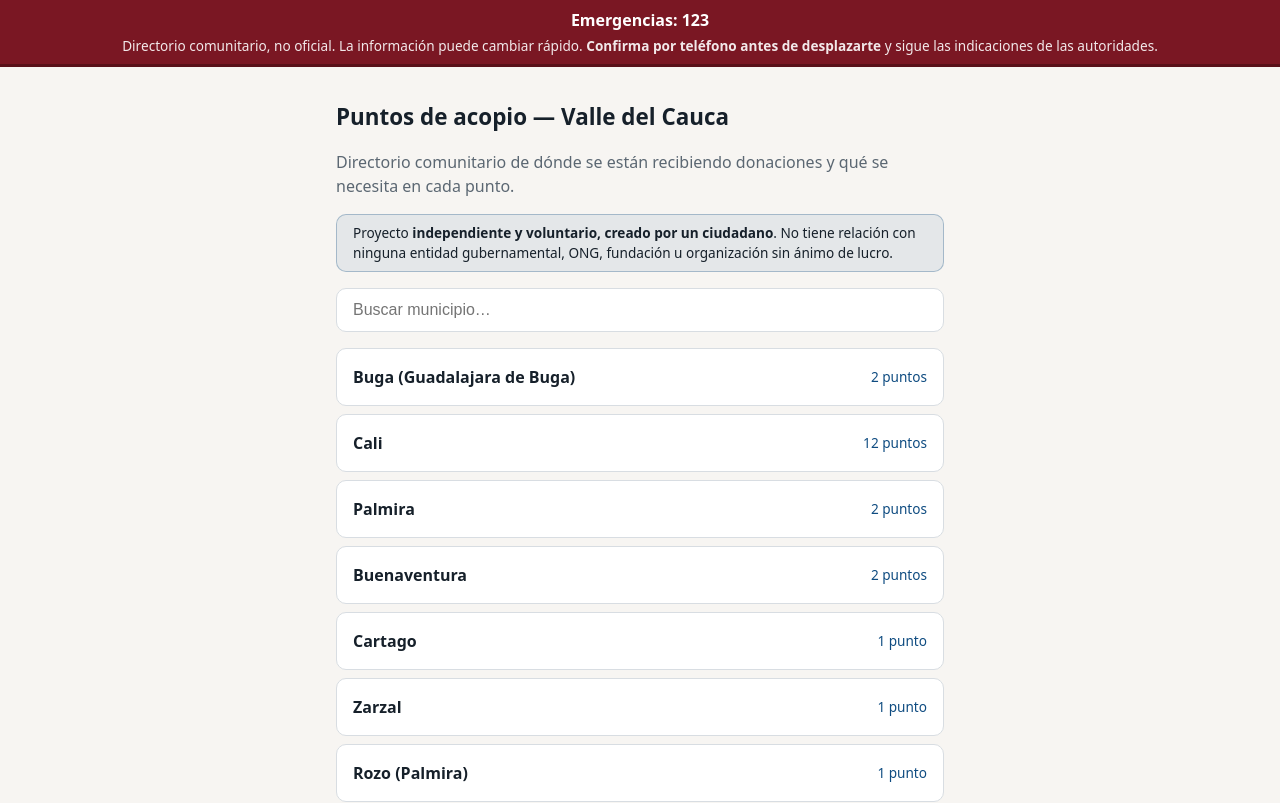
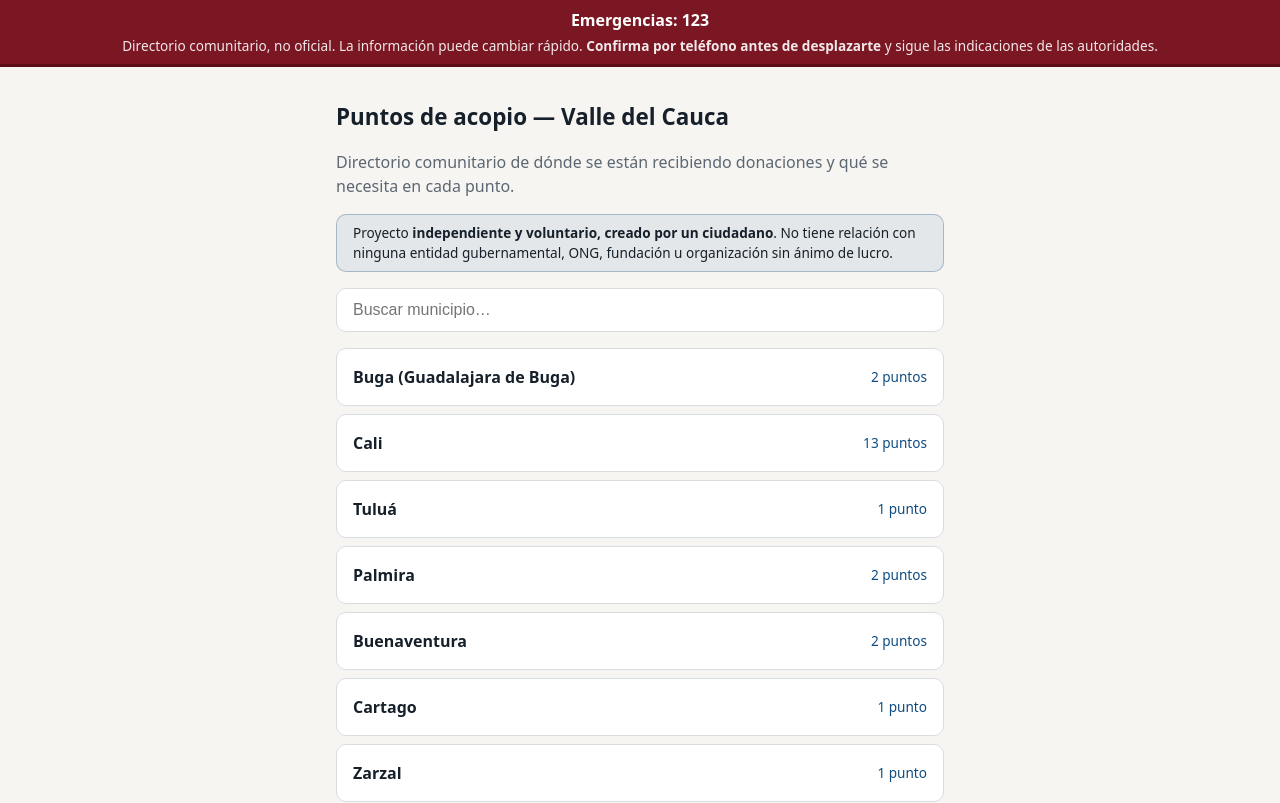
Before and after one commit to juanjosec5/donde-ayudo-valle, a Vue app: page / in a window 1280 px wide. Shown: the top 803 px of the page. Built offline with nearby package versions, Linux system fonts and the light colour scheme.

Commit message:
Add first Tuluá point and Colegio Bolívar in Cali
- Tuluá (first point): Plaza Cívica Boyacá (parque entre Calle 26 con
  Carrera 25, Barrio Centro)
- Cali: Colegio Bolívar (Calle 5 #122-21, Barrio Pance, 7:00 a.m.–4:00 p.m.)

Co-Authored-By: Claude Sonnet 5 <noreply@anthropic.com>

```diff
--- a/src/data/index.ts
+++ b/src/data/index.ts
@@ -9,6 +9,7 @@ import { buenaventura } from './puntos/buenaventura'
 import { rozo } from './puntos/rozo'
 import { laUnion } from './puntos/laUnion'
 import { bogota } from './puntos/bogota'
+import { tulua } from './puntos/tulua'
 
 // "actualizado" se estampa con la fecha/hora real por un hook pre-commit
 // (scripts/stamp-actualizado.js) cada vez que se modifica un archivo de
@@ -23,6 +24,7 @@ export const puntos: PuntoAcopio[] = [
   ...rozo,
   ...laUnion,
   ...bogota,
+  ...tulua,
 ]
 
 export function puntosPorMunicipio(slug: string): PuntoAcopio[] {
--- a/src/data/puntos/cali.ts
+++ b/src/data/puntos/cali.ts
@@ -11,7 +11,7 @@ export const cali: PuntoAcopio[] = [
     horario: 'Sin horario definido',
     contactos: [{ tipo: 'instagram', valor: 'alcaldiadecali' }],
     necesita: necesidadesGenericas,
-    actualizado: '2026-08-11T19:40:07.030Z',
+    actualizado: '2026-08-11T19:46:14.624Z',
     verificadoPor: undefined,
     activo: true,
   },
@@ -23,7 +23,7 @@ export const cali: PuntoAcopio[] = [
     horario: 'Sin horario definido',
     contactos: [],
     necesita: necesidadesGenericas,
-    actualizado: '2026-08-11T19:40:07.030Z',
+    actualizado: '2026-08-11T19:46:14.624Z',
     verificadoPor: undefined,
     activo: true,
   },
@@ -35,7 +35,7 @@ export const cali: PuntoAcopio[] = [
     horario: 'Sin horario definido',
     contactos: [],
     necesita: necesidadesGenericas,
-    actualizado: '2026-08-11T19:40:07.030Z',
+    actualizado: '2026-08-11T19:46:14.624Z',
     verificadoPor: undefined,
     activo: true,
   },
@@ -47,7 +47,7 @@ export const cali: PuntoAcopio[] = [
     horario: 'Sin horario definido',
     contactos: [],
     necesita: necesidadesGenericas,
-    actualizado: '2026-08-11T19:40:07.030Z',
+    actualizado: '2026-08-11T19:46:14.624Z',
     verificadoPor: undefined,
     activo: true,
   },
@@ -59,7 +59,7 @@ export const cali: PuntoAcopio[] = [
     horario: 'Sin horario definido',
     contactos: [],
     necesita: necesidadesGenericas,
-    actualizado: '2026-08-11T19:40:07.030Z',
+    actualizado: '2026-08-11T19:46:14.624Z',
     verificadoPor: undefined,
     activo: true,
   },
@@ -72,7 +72,7 @@ export const cali: PuntoAcopio[] = [
     horario: 'Sin horario definido',
     contactos: [],
     necesita: necesidadesGenericas,
-    actualizado: '2026-08-11T19:40:07.030Z',
+    actualizado: '2026-08-11T19:46:14.624Z',
     verificadoPor: undefined,
     activo: true,
   },
@@ -85,7 +85,7 @@ export const cali: PuntoAcopio[] = [
     horario: 'Sin horario definido',
     contactos: [],
     necesita: necesidadesGenericas,
-    actualizado: '2026-08-11T19:40:07.030Z',
+    actualizado: '2026-08-11T19:46:14.624Z',
     verificadoPor: undefined,
     activo: true,
   },
@@ -98,7 +98,7 @@ export const cali: PuntoAcopio[] = [
     horario: 'Sin horario definido',
     contactos: [],
     necesita: necesidadesGenericas,
-    actualizado: '2026-08-11T19:40:07.030Z',
+    actualizado: '2026-08-11T19:46:14.624Z',
     verificadoPor: undefined,
     activo: true,
   },
@@ -110,7 +110,7 @@ export const cali: PuntoAcopio[] = [
     horario: 'Sin horario definido',
     contactos: [],
     necesita: necesidadesGenericas,
-    actualizado: '2026-08-11T19:40:07.030Z',
+    actualizado: '2026-08-11T19:46:14.624Z',
     verificadoPor: undefined,
     activo: true,
   },
@@ -122,7 +122,7 @@ export const cali: PuntoAcopio[] = [
     horario: 'Sin horario definido',
     contactos: [],
     necesita: necesidadesGenericas,
-    actualizado: '2026-08-11T19:40:07.030Z',
+    actualizado: '2026-08-11T19:46:14.624Z',
     verificadoPor: undefined,
     activo: true,
   },
@@ -134,7 +134,7 @@ export const cali: PuntoAcopio[] = [
     horario: 'Sin horario definido',
     contactos: [],
     necesita: necesidadesGenericas,
-    actualizado: '2026-08-11T19:40:07.030Z',
+    actualizado: '2026-08-11T19:46:14.624Z',
     verificadoPor: undefined,
     activo: true,
   },
@@ -147,7 +147,20 @@ export const cali: PuntoAcopio[] = [
     horario: 'Sin horario definido',
     contactos: [],
     necesita: necesidadesGenericas,
-    actualizado: '2026-08-11T19:40:07.030Z',
+    actualizado: '2026-08-11T19:46:14.624Z',
+    verificadoPor: undefined,
+    activo: true,
+  },
+  {
+    id: 'cali-colegio-bolivar',
+    nombre: 'Colegio Bolívar',
+    municipioSlug: 'cali',
+    direccion: 'Calle 5 #122-21',
+    barrio: 'Pance',
+    horario: '7:00 a.m. – 4:00 p.m.',
+    contactos: [],
+    necesita: necesidadesGenericas,
+    actualizado: '2026-08-11T19:46:14.624Z',
     verificadoPor: undefined,
     activo: true,
   },
--- /dev/null
+++ b/src/data/puntos/tulua.ts
@@ -0,0 +1,18 @@
+import type { PuntoAcopio } from '@/types'
+import { necesidadesGenericas } from '../necesidadesGenericas'
+
+export const tulua: PuntoAcopio[] = [
+  {
+    id: 'tulua-plaza-civica-boyaca',
+    nombre: 'Plaza Cívica Boyacá',
+    municipioSlug: 'tulua',
+    direccion: 'Parque entre la Calle 26 con Carrera 25',
+    barrio: 'Centro',
+    horario: 'Sin horario definido',
+    contactos: [],
+    necesita: necesidadesGenericas,
+    actualizado: '2026-08-11T19:46:14.624Z',
+    verificadoPor: undefined,
+    activo: true,
+  },
+]
```
